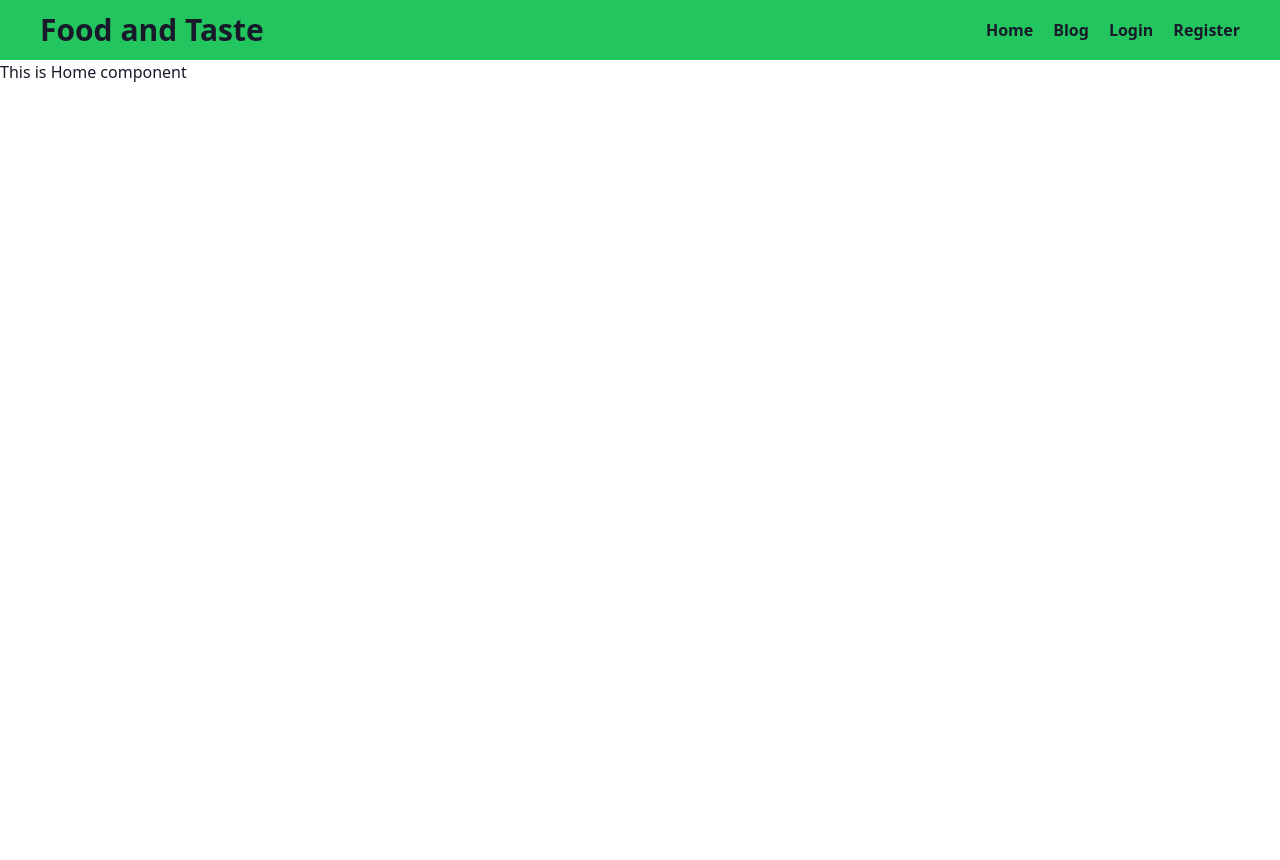
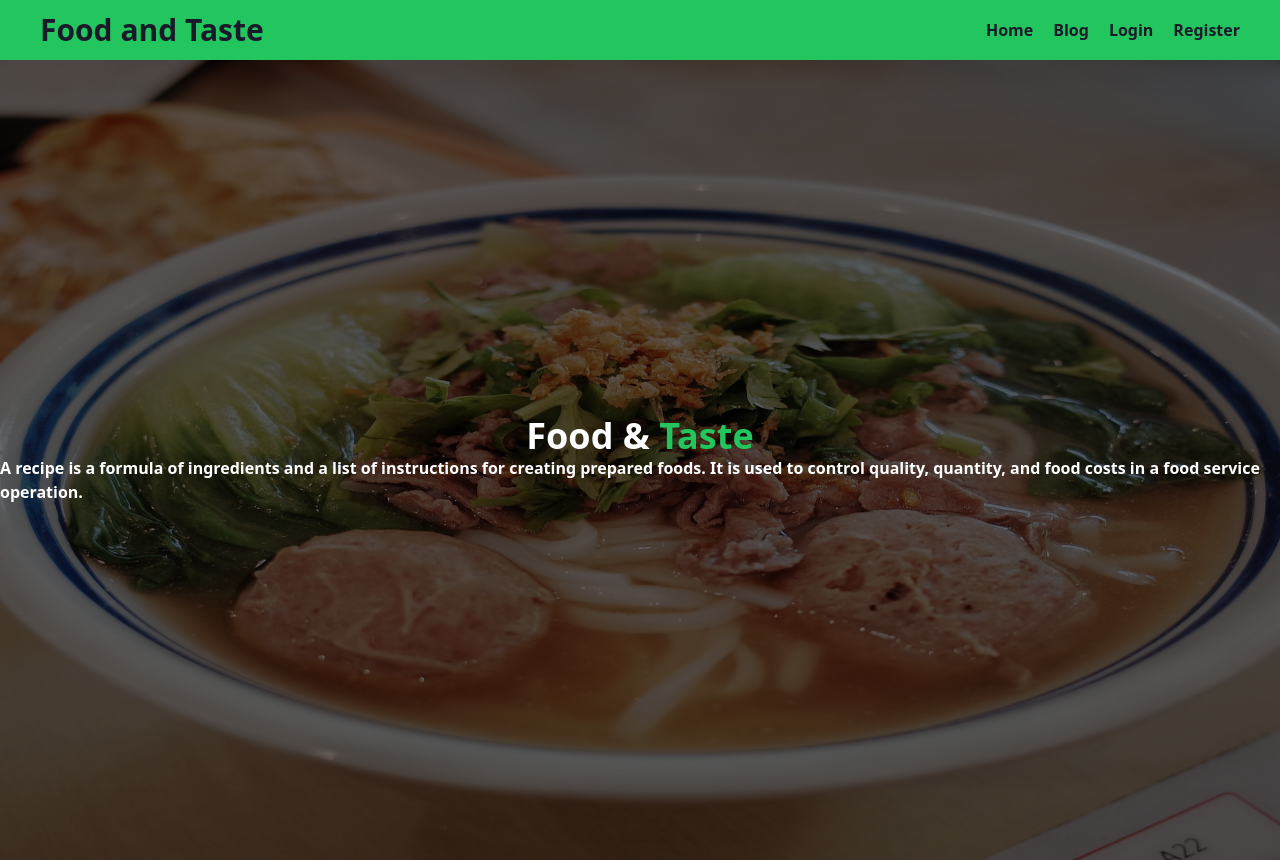
Before and after one commit to HasibUddin1/food-and-taste-client-side, a React (Vite) app: page / in a window 1280 px wide. Before the commit the page ends 800 px from the top, so only its background shows below. Built offline with nearby package versions, Linux system fonts and the light colour scheme.

Commit message:
added header part of home route

```diff
--- a/src/components/Home/Home.jsx
+++ b/src/components/Home/Home.jsx
@@ -1,9 +1,15 @@
 import React from 'react';
+import bg from '../../assets/images/yeh-xintong-5wwv5PgSnLI-unsplash.jpg'
 
 const Home = () => {
     return (
         <div>
-            <h1>This is Home component</h1>
+            <div className='h-[800px]' style={{background: `linear-gradient(rgba(0, 0, 0, 0.60), rgba(0, 0, 0, 0.60)), url(${bg})`, backgroundRepeat: 'no-repeat', backgroundSize: 'cover', backgroundPosition: 'center'}}>
+                <div className='h-full flex flex-col justify-center items-center'>
+                    <h1 className='text-4xl font-bold text-white text-center'>Food & <span className='text-green-500'>Taste</span></h1>
+                    <p className='text-white font-semibold'>A recipe is a formula of ingredients and a list of instructions for creating prepared foods. It is used to control quality, quantity, and food costs in a food service operation.</p>
+                </div>
+            </div>
         </div>
     );
 };
```
Also changed, not shown: src/assets/images/yeh-xintong-5wwv5PgSnLI-unsplash.jpg (added).
